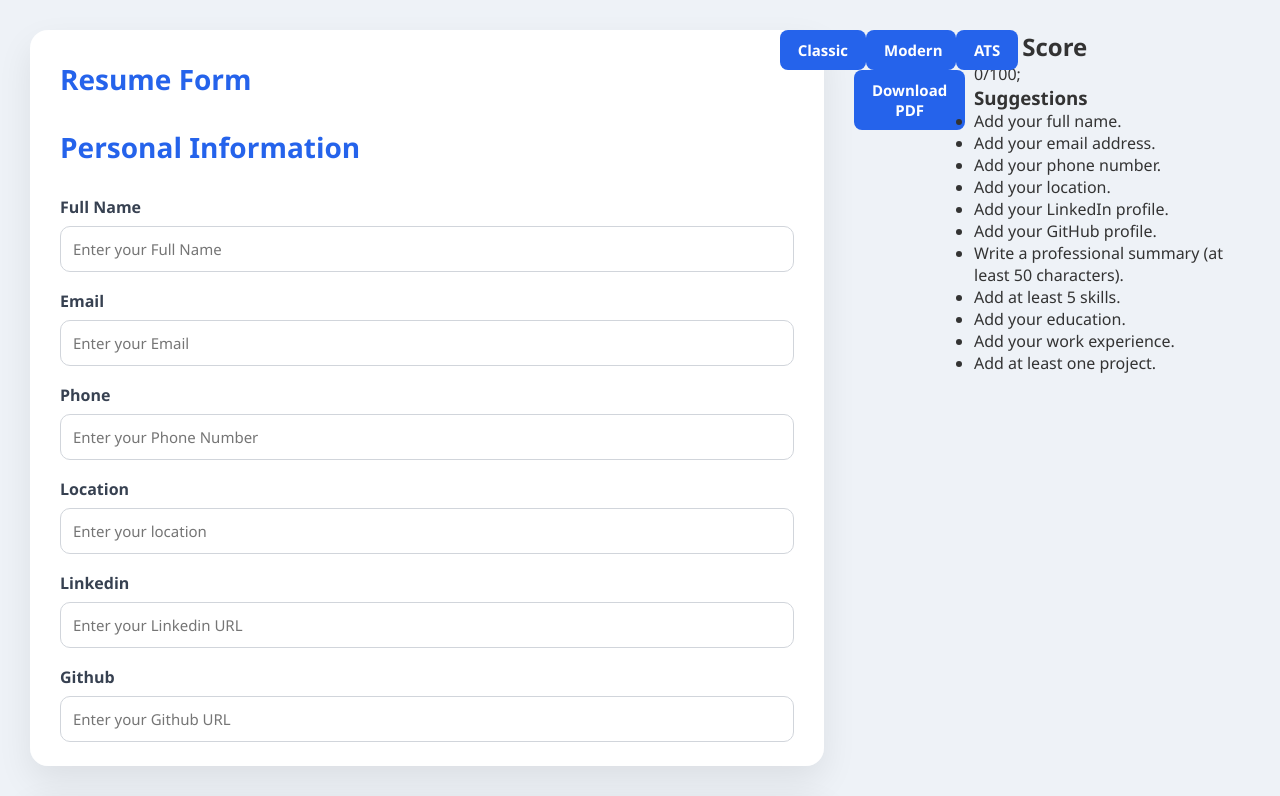
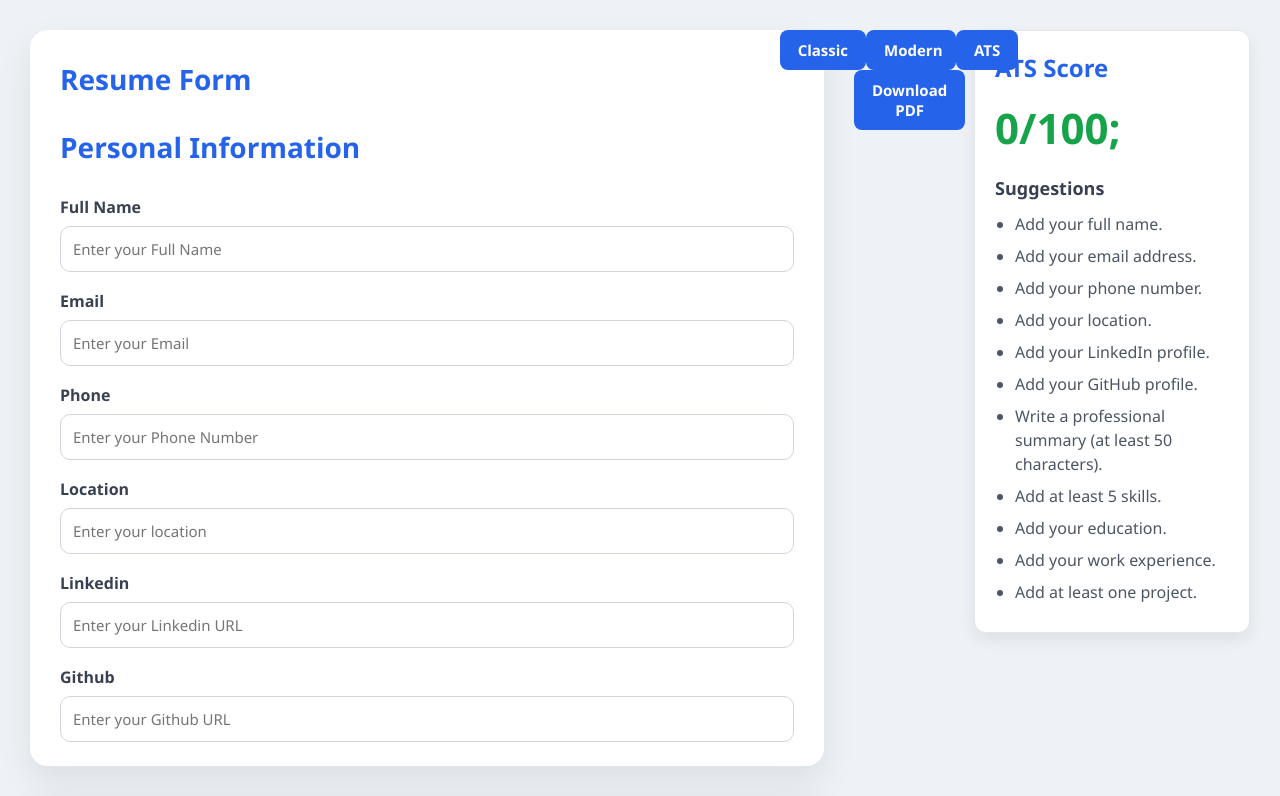
Before and after one commit to nidhi-baberwal/ai-resume-builder-v2, a React (Vite) app: page / in a window 1280 px wide. Shown: the top 796 px of the page. Built offline with nearby package versions, Linux system fonts and the light colour scheme.

Commit message:
add ATSScore styling with live preview

```diff
--- a/src/pages/ResumeEditor.tsx
+++ b/src/pages/ResumeEditor.tsx
@@ -11,6 +11,7 @@ import ProjectsForm from "../components/resume/ProjectsForm";
 import "../styles/ClassicTemplate.css";
 import "../styles/ModernTemplate.css";
 import "../styles/ATSTemplate.css";
+import "../styles/ATSScore.css";
 import html2canvas from "html2canvas";
 import jsPDF from "jspdf";
 import ResumePreview from "../components/templates/ResumePreview";
--- /dev/null
+++ b/src/styles/ATSScore.css
@@ -0,0 +1,51 @@
+/* ===========================
+   ATS SCORE CARD
+=========================== */
+
+.ats-score-card {
+  background: #ffffff;
+  border-radius: 12px;
+  padding: 20px;
+  margin-bottom: 20px;
+  border: 1px solid #e5e7eb;
+  box-shadow: 0 6px 16px rgba(0, 0, 0, 0.08);
+}
+
+.ats-score-card h2 {
+  color: #2563eb;
+  font-size: 24px;
+  margin-bottom: 15px;
+}
+
+.ats-score {
+  font-size: 42px;
+  font-weight: 700;
+  color: #16a34a;
+  margin-bottom: 20px;
+}
+
+.ats-score-card h3 {
+  color: #374151;
+  font-size: 18px;
+  margin-bottom: 12px;
+}
+
+.suggestions-list {
+  list-style: disc;
+  padding-left: 20px;
+}
+
+.suggestions-list li {
+  color: #4b5563;
+  margin-bottom: 8px;
+  line-height: 1.5;
+}
+
+.success-message {
+  color: #16a34a;
+  font-weight: 600;
+  background: #ecfdf5;
+  border: 1px solid #bbf7d0;
+  padding: 12px;
+  border-radius: 8px;
+}
```
